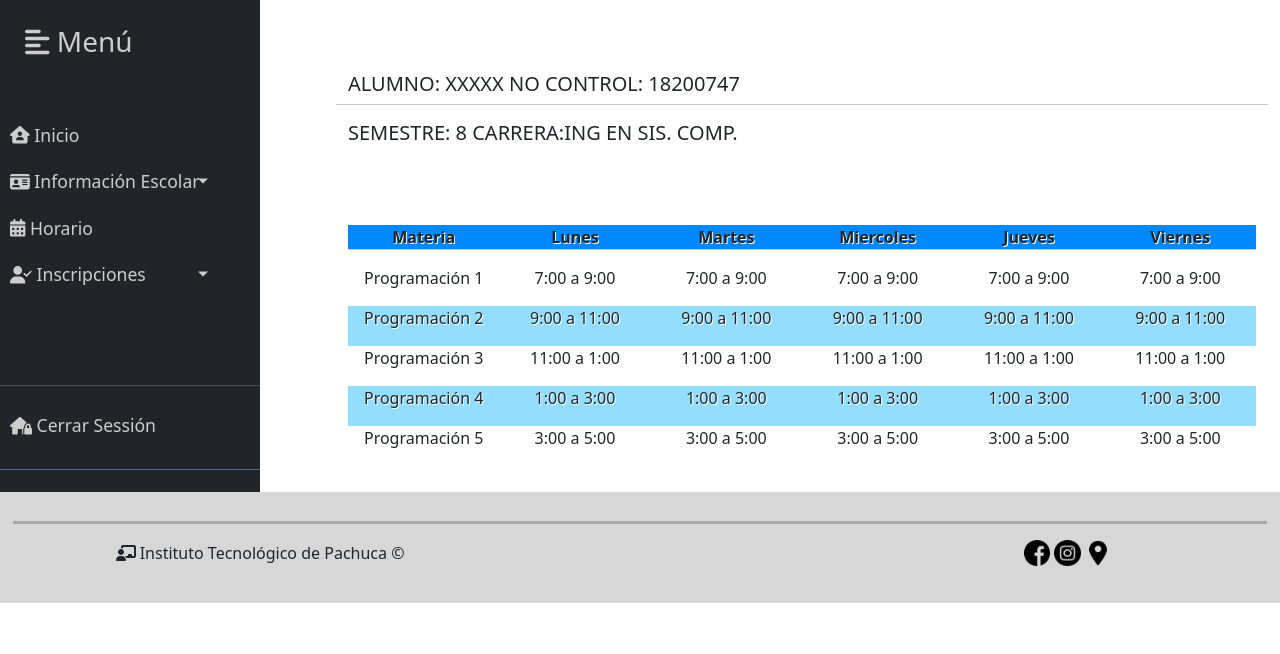
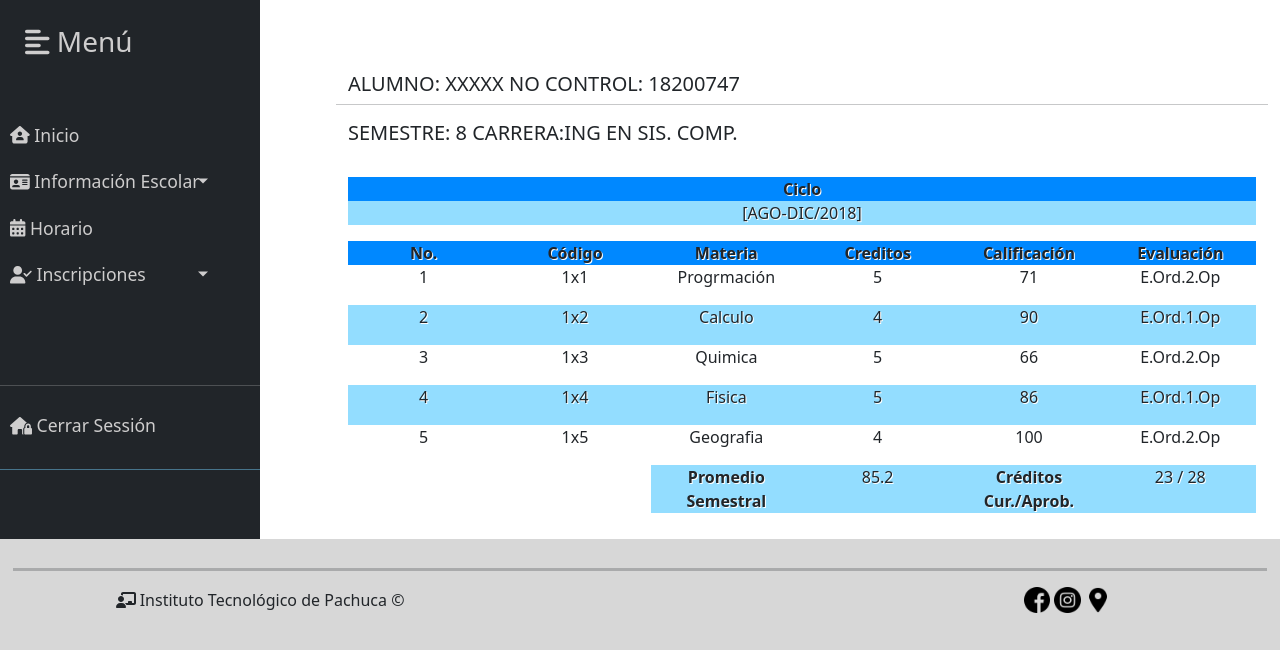
Before and after one commit to SaulGvra/SII, a PHP site: page / in a window 1280 px wide. Shown: the part 146-800 px from the top of the page. Run offline with PHP 8.4, Linux system fonts and the light colour scheme; some libraries are stand-ins or nearby versions.

Commit message:
KARDEX UPDATE

```diff
--- a/css/modulos.css
+++ b/css/modulos.css
@@ -6,10 +6,12 @@
 /*-------------------------Richi--------------------------------*/
 
 /*-------------------------Diegarma--------------------------------*/
+/* FORMATO FILAS PARES */
 #tag1{
     background: rgb(147, 221, 255);
     text-shadow: 1px 1px #fff;
 }
+/* FORMATO ENCABEZADO TABLAS */
 #tag2{
     background: rgb(0, 136, 255);
     text-shadow: 1px 1px #fff;
--- a/index.php
+++ b/index.php
@@ -38,7 +38,7 @@
               <!-- ---------------------Modulo----------------------- -->
 
           <?php
-          include('modulos/boleta.php')
+          include('modulos/kardex.php')
           ?>
 
 
--- a/modulos/kardex.php
+++ b/modulos/kardex.php
@@ -1,7 +1,7 @@
 
 <div class="principal container-fluid">
 
-<div class="container">
+    <div class="container">
                                     <br><br><br>
                                         <div class="row">
                                             <h5>ALUMNO:  XXXXX      NO CONTROL: 18200747</h5>
@@ -10,97 +10,97 @@
                                         <div class="row">
                                             <h5>SEMESTRE: 8     CARRERA:ING EN SIS. COMP.</h5>
                                         </div>
-                                    <br><br><br>
+                                    <br>
                                         <div class="container">
                                             <div class="row filas align-items-center">
+                                                    <!--HEADER-->
+                                                    <div class="conteiner">
+                                                        <div class="row">
+                                                            <b id="tag2">Ciclo</b>
+                                                            <p id="tag1">[AGO-DIC/2018]</p>
+                                                        </div>
+                                                    </div>
                                                 <div class="col">
                                                     <!--COLUMNA 1-->
-                                                    <div class="conteiner">
                                                         <div class="row">
-                                                            <b id="tag2">Materia</b>
-                                                            <hr>
+                                                            <b id="tag2">No.</b>
                                                         </div>
-                                                        <div class="row"><p>Programación 1</p></div>
-                                                        <div class="row" id="tag1"><p>Programación 2</p></div>
-                                                        <div class="row"><p>Programación 3</p></div>
-                                                        <div class="row" id="tag1"><p>Programación 4</p></div>
-                                                        <div class="row"><p>Programación 5</p></div>
-                                                    </div>
+                                                        <div class="row"><p>1</p></div>
+                                                        <div class="row" id="tag1"><p>2</p></div>
+                                                        <div class="row"><p>3</p></div>
+                                                        <div class="row" id="tag1"><p>4</p></div>
+                                                        <div class="row"><p>5</p></div>
                                                 </div>
                                                 <div class="col">
                                                     <!--COLUMNA 2-->
-                                                    <div class="conteiner">
                                                         <div class="row">
-                                                            <b id="tag2">Lunes</b>
-                                                            <hr>
+                                                            <b id="tag2">Código</b>
                                                         </div>
-                                                        <div class="row"><p>7:00 a 9:00</p></div>
-                                                        <div class="row" id="tag1"><p>9:00 a 11:00</p></div>
-                                                        <div class="row"><p>11:00 a 1:00</p></div>
-                                                        <div class="row" id="tag1"><p>1:00 a 3:00</p></div>
-                                                        <div class="row"><p>3:00 a 5:00</p></div>
-                                                    </div>
+                                                        <div class="row"><p>1x1</p></div>
+                                                        <div class="row" id="tag1"><p>1x2</p></div>
+                                                        <div class="row"><p>1x3</p></div>
+                                                        <div class="row" id="tag1"><p>1x4</p></div>
+                                                        <div class="row"><p>1x5</p></div>
                                                 </div>
                                                 <div class="col">
                                                     <!--COLUMNA 3-->
-                                                    <div class="conteiner">
                                                         <div class="row">
-                                                            <b id="tag2">Martes</b>
-                                                            <hr>
+                                                            <b id="tag2">Materia</b>
                                                         </div>
-                                                        <div class="row"><p>7:00 a 9:00</p></div>
-                                                        <div class="row" id="tag1"><p>9:00 a 11:00</p></div>
-                                                        <div class="row"><p>11:00 a 1:00</p></div>
-                                                        <div class="row" id="tag1"><p>1:00 a 3:00</p></div>
-                                                        <div class="row"><p>3:00 a 5:00</p></div>
-                                                    </div>
+                                                        <div class="row"><p>Progrmación</p></div>
+                                                        <div class="row" id="tag1"><p>Calculo</p></div>
+                                                        <div class="row"><p>Quimica</p></div>
+                                                        <div class="row" id="tag1"><p>Fisica</p></div>
+                                                        <div class="row"><p>Geografia</p></div>
                                                 </div>
                                                 <div class="col">
                                                     <!--COLUMNA 4-->
-                                                    <div class="conteiner">
                                                         <div class="row">
-                                                            <b id="tag2">Miercoles</b>
-                                                            <hr>
+                                                            <b id="tag2">Creditos</b>
                                                         </div>
-                                                        <div class="row"><p>7:00 a 9:00</p></div>
-                                                        <div class="row" id="tag1"><p>9:00 a 11:00</p></div>
-                                                        <div class="row"><p>11:00 a 1:00</p></div>
-                                                        <div class="row" id="tag1"><p>1:00 a 3:00</p></div>
-                                                        <div class="row"><p>3:00 a 5:00</p></div>
-                                                    </div>
+                                                        <div class="row"><p>5</p></div>
+                                                        <div class="row" id="tag1"><p>4</p></div>
+                                                        <div class="row"><p>5</p></div>
+                                                        <div class="row" id="tag1"><p>5</p></div>
+                                                        <div class="row"><p>4</p></div>
                                                 </div>
                                                 <div class="col">
                                                     <!--COLUMNA 5-->
-                                                    <div class="conteiner">
                                                         <div class="row">
-                                                            <b id="tag2">Jueves</b>
-                                                            <hr>
+                                                            <b id="tag2">Calificación</b>
                                                         </div>
-                                                        <div class="row"><p>7:00 a 9:00</p></div>
-                                                        <div class="row" id="tag1"><p>9:00 a 11:00</p></div>
-                                                        <div class="row"><p>11:00 a 1:00</p></div>
-                                                        <div class="row" id="tag1"><p>1:00 a 3:00</p></div>
-                                                        <div class="row"><p>3:00 a 5:00</p></div>
-                                                    </div>
+                                                        <div class="row"><p>71</p></div>
+                                                        <div class="row" id="tag1"><p>90</p></div>
+                                                        <div class="row"><p>66</p></div>
+                                                        <div class="row" id="tag1"><p>86</p></div>
+                                                        <div class="row"><p>100</p></div>
                                                 </div>
                                                 <div class="col">
                                                     <!--COLUMNA 6-->
-                                                    <div class="conteiner">
                                                         <div class="row">
-                                                            <b id="tag2">Viernes</b>
-                                                            <hr>
+                                                            <b id="tag2">Evaluación</b>
                                                         </div>
-                                                        <div class="row"><p>7:00 a 9:00</p></div>
-                                                        <div class="row" id="tag1"><p>9:00 a 11:00</p></div>
-                                                        <div class="row"><p>11:00 a 1:00</p></div>
-                                                        <div class="row" id="tag1"><p>1:00 a 3:00</p></div>
-                                                        <div class="row"><p>3:00 a 5:00</p></div>
-                                                    </div>
+                                                        <div class="row"><p>E.Ord.2.Op</p></div>
+                                                        <div class="row" id="tag1"><p>E.Ord.1.Op</p></div>
+                                                        <div class="row"><p>E.Ord.2.Op</p></div>
+                                                        <div class="row" id="tag1"><p>E.Ord.1.Op</p></div>
+                                                        <div class="row"><p>E.Ord.2.Op</p></div>
                                                 </div>
-
+                                                <div class="conteiner">
+                                                <div class="row">
+                                                    <!--COLUMNA 7-->
+                                                        <div class="col"><p></p></div>
+                                                        <div class="col"><p></p></div>
+                                                        <div class="col" id="tag1"><b>Promedio Semestral</b></div>
+                                                        <div class="col" id="tag1"><p>85.2</p></div>
+                                                        <div class="col" id="tag1"><b>Créditos Cur./Aprob. </b></div>
+                                                        <div class="col" id="tag1"><p>23 / 28 </p></div>
+                                                </div>
+                                                </div>
                                             </div>
                                         </div>
-                                    </div>
+    </div>
+</div>
 <!-- Aquí su código -->
 
 
```
